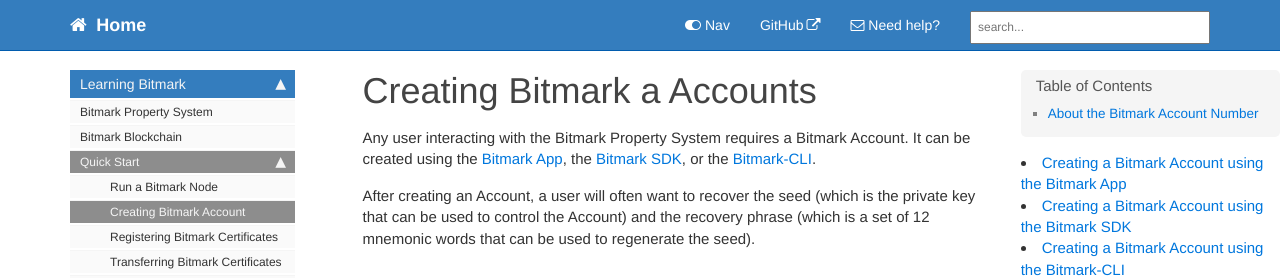
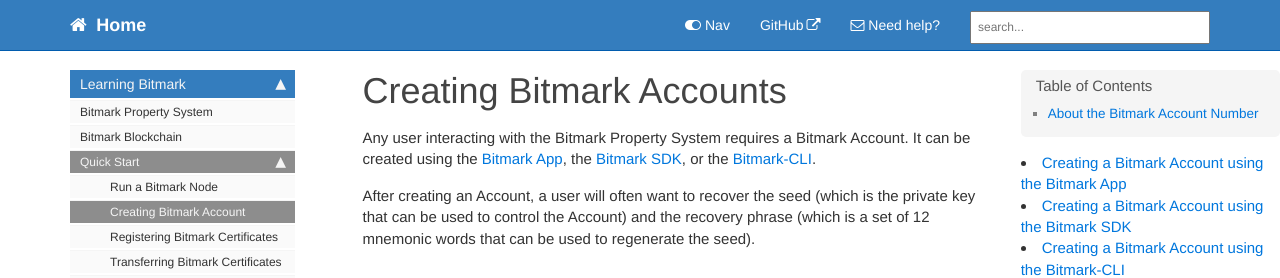
Before and after one commit to bitmark-inc/docs, a Jekyll site: the page built from pages/learning-bitmark/quick-start/working-with-bitmarks/creating-bitmark-account.md, in a window 1280 px wide and 900 px high. Shown: the top 278 px of the window. Built offline with Jekyll 4.4.1, drawn with Linux system fonts in a browser that asks for light colours; comment, search, counter and statistics services are not loaded.

```diff
--- a/pages/learning-bitmark/quick-start/working-with-bitmarks/creating-bitmark-account.md
+++ b/pages/learning-bitmark/quick-start/working-with-bitmarks/creating-bitmark-account.md
@@ -7,7 +7,7 @@ permalink: /learning-bitmark/quick-start/working-with-bitmarks/creating-bitmark-
 folder: learning-bitmark/quick-start/working-with-bitmarks
 ---
 
-# Creating Bitmark a Accounts
+# Creating Bitmark Accounts
 
 Any user interacting with the Bitmark Property System requires a Bitmark Account. It can be created using the [Bitmark App](#creating-a-bitmark-account-using-the-bitmark-app), the [Bitmark SDK](#creating-a-bitmark-account-using-the-bitmark-sdk), or the [Bitmark-CLI](#creating-a-bitmark-account-using-the-bitmark-cli).
 
```
Also changed, not shown: other parts of pages/learning-bitmark/quick-start/working-with-bitmarks/creating-bitmark-account.md (+1 -1 lines).
